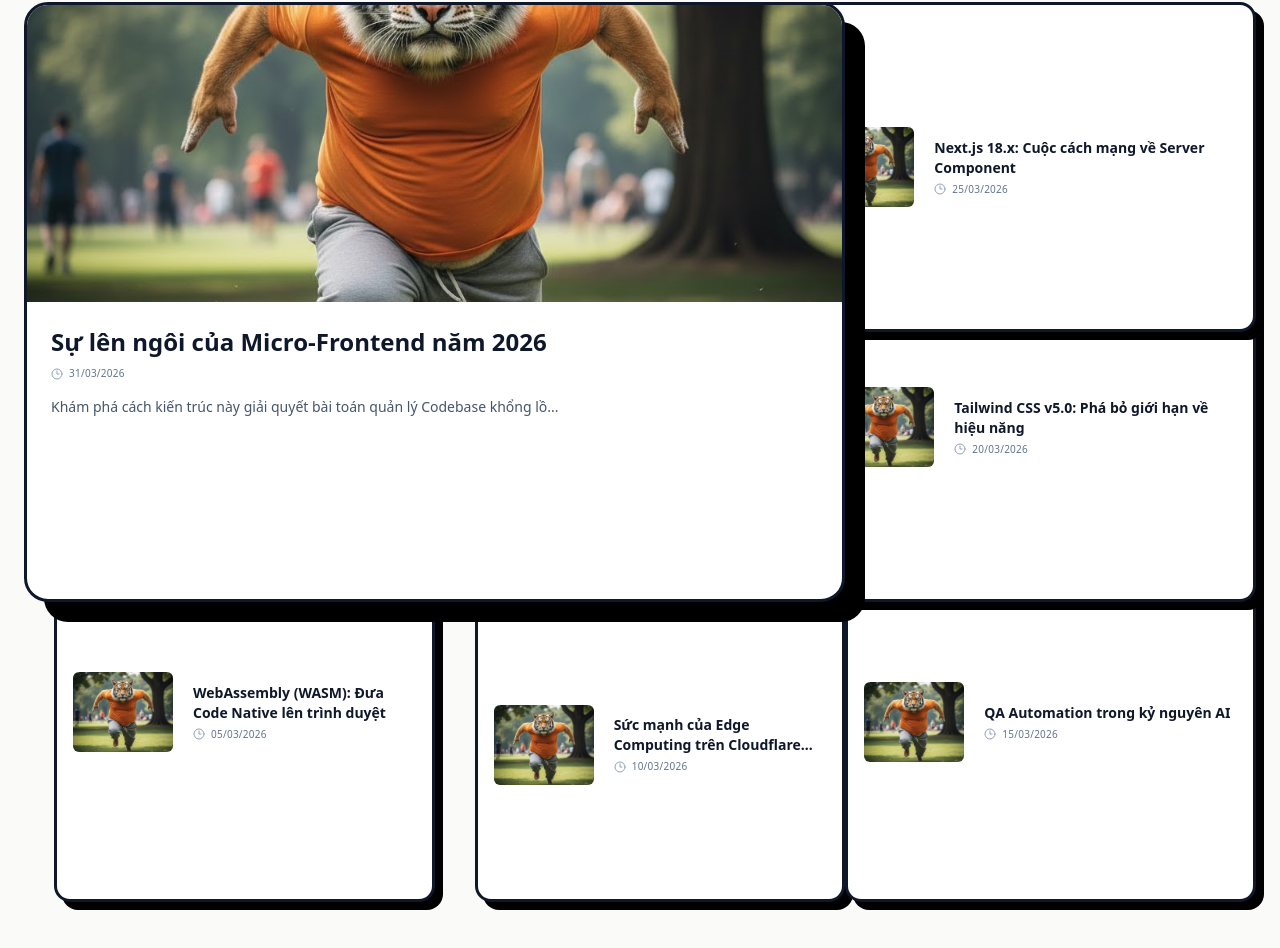
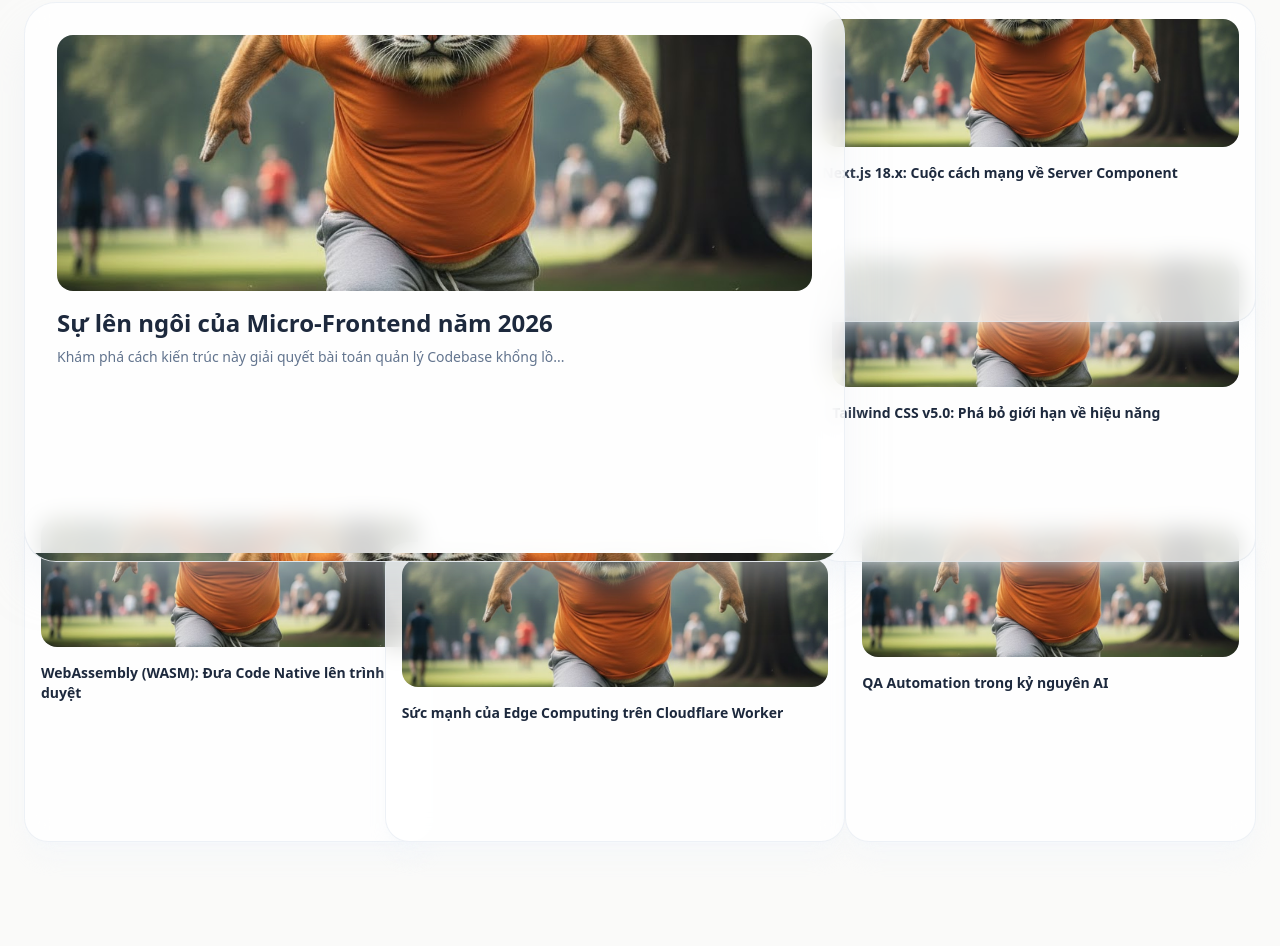
Before and after one commit to tuanpa00180/Fatcat, a Next.js app: page /blog/tech-2026 in a window 1280 px wide. Shown: the part 254-1202 px from the top of the page. Built offline with nearby package versions, Linux system fonts and the light colour scheme.

Commit message:
Fix: Fix the clock wise on tech-2026 main page 12th times - feat go to top of stair

```diff
--- a/src/app/blog/tech-2026/page.tsx
+++ b/src/app/blog/tech-2026/page.tsx
@@ -62,15 +62,33 @@ const PostCard = ({
 }) => {
   return (
     <Link
-      href={`/blog/${post.id}`}
-      className={`group block relative bg-white border-[3px] border-slate-900 overflow-hidden transition-all duration-300
-        ${
-          isFeatured
-            ? "rounded-3xl shadow-[20px_20px_0px_0px_rgba(0,0,0,1)] z-50" // Bóng đổ mạnh hơn cho bài chính
-            : "rounded-2xl shadow-[8px_8px_0px_0px_rgba(0,0,0,1)]"
+href={`/blog/${post.id}`}
+      className={`group block relative bg-white/80 backdrop-blur-md border border-slate-200/60 overflow-hidden transition-all duration-500
+        hover:-translate-y-2 hover:bg-white
+        ${isFeatured
+          ? 'rounded-[2rem] shadow-2xl shadow-slate-200/50 p-2'
+          : 'rounded-[1.5rem] shadow-xl shadow-slate-100/40'
         }
         w-full h-full`}
     >
+      <div className={`flex flex-col h-full ${isFeatured ? 'p-6' : 'p-4'}`}>
+        {/* Phần ảnh nên bo góc tròn hơn để trông mềm mại */}
+        <div className={`relative overflow-hidden rounded-2xl ${isFeatured ? 'h-64' : 'h-32'}`}>
+          <Image
+            src={post.image}
+            alt={post.title}
+            fill
+            className="object-cover group-hover:scale-110 transition-transform duration-700"
+          />
+        </div>
+
+        <div className="mt-4 flex-1">
+          <h3 className={`font-bold text-slate-800 group-hover:text-emerald-500 transition-colors ${isFeatured ? 'text-2xl' : 'text-sm line-clamp-2'}`}>
+            {post.title}
+          </h3>
+          {isFeatured && <p className="mt-2 text-slate-500 text-sm line-clamp-2">{post.excerpt}</p>}
+        </div>
+      </div>
       <div
         className={`flex ${isFeatured ? "flex-col h-full" : "items-center h-full gap-5 p-4"}`}
       >
--- a/src/app/globals.css
+++ b/src/app/globals.css
@@ -4,7 +4,7 @@
   .grid-staircase {
     display: grid;
     grid-template-columns: repeat(3, 1fr);
-    grid-template-rows: repeat(3, 300px);
+    grid-template-rows: repeat(3, 280px);
     grid-template-areas:
       "feat feat a1"
       "feat feat a2"
@@ -12,58 +12,45 @@
     gap: 0;
   }
 
-  /* CHIẾN THUẬT Z-INDEX ĐẢO NGƯỢC:
-     Featured (100) -> a1 (80) -> a2 (60) -> a3 (40) -> a4 (20) -> a5 (10)
-  */
-
+  /* Hệ thống Layer mềm mại */
   .layer-feat {
     grid-area: feat;
-    z-index: 100;
-    /* Cao nhất để đè lên tất cả */
-    position: relative;
+    z-index: 60;
   }
 
   .layer-1 {
     grid-area: a1;
-    z-index: 80;
-    margin-left: -50px;
-    /* Chui dưới Featured */
-    margin-bottom: -30px;
+    z-index: 50;
+    margin-left: -40px;
+    margin-bottom: -40px;
   }
 
   .layer-2 {
     grid-area: a2;
-    z-index: 60;
-    margin-top: -50px;
-    /* Chui dưới a1 */
+    z-index: 40;
+    margin-top: -40px;
     margin-left: -30px;
-    /* Chui dưới Featured */
   }
 
   .layer-3 {
     grid-area: a3;
-    z-index: 40;
-    margin-top: -60px;
-    /* Chui dưới a2 */
+    z-index: 30;
+    margin-top: -50px;
   }
 
-  /* a4 gối đầu lên a3 (a3 nằm dưới a4) */
+  /* FIX: a4 gối lên a3 và chuẩn bị đè lên a5 */
   .layer-4 {
     grid-area: a4;
     z-index: 20;
-    margin-left: 40px;
-    /* Đè lên a3 */
-    margin-top: -15px;
+    margin-left: -50px; /* Đè sang trái, gối lên a5 */
+    margin-top: -20px;
   }
 
-  /* a5 nằm thấp nhất, bị Featured và a4 đè lên */
+  /* a5 nằm dưới cùng, bị cả Feat và a4 đè lên */
   .layer-5 {
     grid-area: a5;
     z-index: 10;
-    margin-top: -80px;
-    /* Chui xuống dưới Featured */
-    margin-left: 30px;
-    /* Chui dưới a4 */
+    margin-top: -60px; /* Chui dưới chân Featured */
   }
 }
 
```
